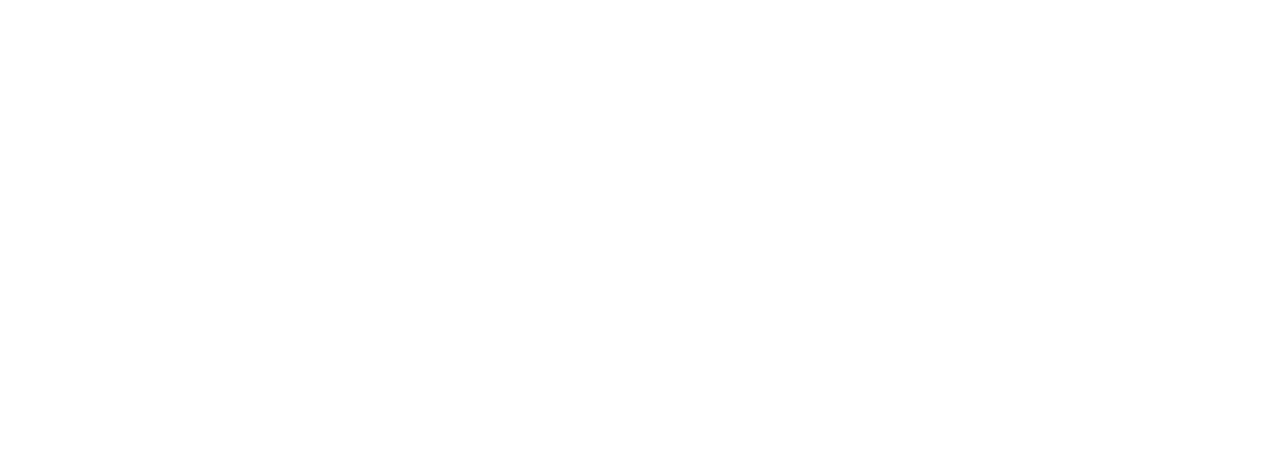
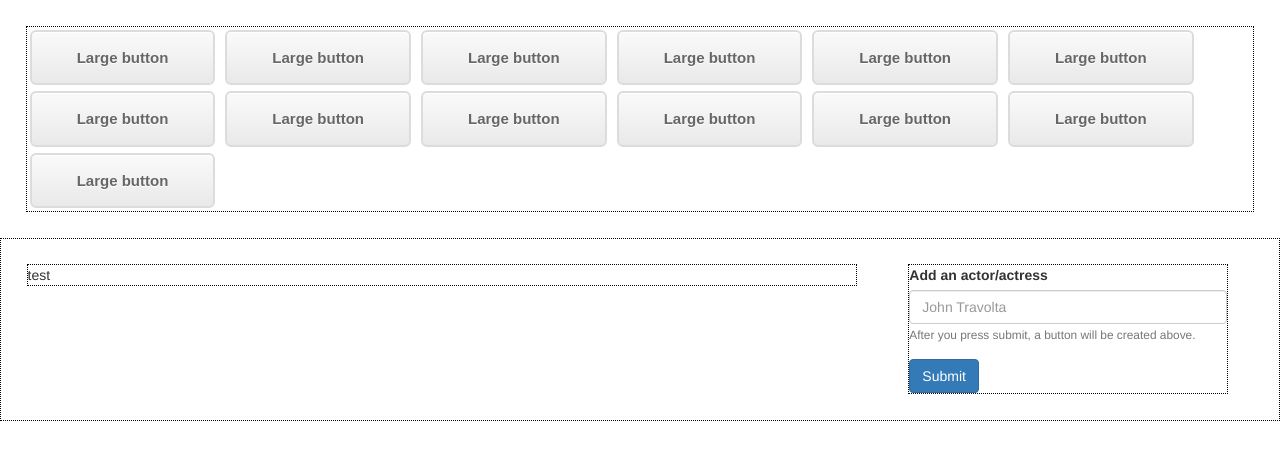
Before and after one commit to djlowes/top-giphy, a plain HTML site: page index.html in a window 1280 px wide. Drawn offline with nearby package versions, Linux system fonts and the light colour scheme.

Commit message:
starter code

```diff
--- /dev/null
+++ b/assets/css/style.css
@@ -0,0 +1,69 @@
+#top-container {
+  border: 1px black dotted;
+  min-height: 20%;
+  margin: 2%;
+}
+
+#wrapper{
+  border: 1px black dotted;
+  width: 100%;
+  height: 100%
+  margin: 2%;
+  overflow: hidden;
+}
+
+#left-container {
+  border: 1px black dotted;
+  width: 65%;
+  float:left;
+  margin: 2%;
+}
+
+#right-container {
+  border: 1px black dotted;
+  float:left;
+  margin: 2%;
+  width: 25%;
+}
+
+.myButton {
+	-moz-box-shadow:inset 0px 1px 0px 0px #ffffff;
+	-webkit-box-shadow:inset 0px 1px 0px 0px #ffffff;
+	box-shadow:inset 0px 1px 0px 0px #ffffff;
+	background:-webkit-gradient(linear, left top, left bottom, color-stop(0.05, #f9f9f9), color-stop(1, #e9e9e9));
+	background:-moz-linear-gradient(top, #f9f9f9 5%, #e9e9e9 100%);
+	background:-webkit-linear-gradient(top, #f9f9f9 5%, #e9e9e9 100%);
+	background:-o-linear-gradient(top, #f9f9f9 5%, #e9e9e9 100%);
+	background:-ms-linear-gradient(top, #f9f9f9 5%, #e9e9e9 100%);
+	background:linear-gradient(to bottom, #f9f9f9 5%, #e9e9e9 100%);
+	filter:progid:DXImageTransform.Microsoft.gradient(startColorstr='#f9f9f9', endColorstr='#e9e9e9',GradientType=0);
+	background-color:#f9f9f9;
+	-moz-border-radius:6px;
+	-webkit-border-radius:6px;
+	border-radius:6px;
+	border:2px solid #dcdcdc;
+	display:inline-block;
+	cursor:pointer;
+	color:#666666;
+	font-family:Arial;
+	font-size:15px;
+	font-weight:bold;
+	padding:15px 45px;
+	text-decoration:none;
+	text-shadow:0px 1px 0px #ffffff;
+  margin: 0.25%;
+}
+.myButton:hover {
+	background:-webkit-gradient(linear, left top, left bottom, color-stop(0.05, #e9e9e9), color-stop(1, #f9f9f9));
+	background:-moz-linear-gradient(top, #e9e9e9 5%, #f9f9f9 100%);
+	background:-webkit-linear-gradient(top, #e9e9e9 5%, #f9f9f9 100%);
+	background:-o-linear-gradient(top, #e9e9e9 5%, #f9f9f9 100%);
+	background:-ms-linear-gradient(top, #e9e9e9 5%, #f9f9f9 100%);
+	background:linear-gradient(to bottom, #e9e9e9 5%, #f9f9f9 100%);
+	filter:progid:DXImageTransform.Microsoft.gradient(startColorstr='#e9e9e9', endColorstr='#f9f9f9',GradientType=0);
+	background-color:#e9e9e9;
+}
+.myButton:active {
+	position:relative;
+	top:1px;
+}
--- /dev/null
+++ b/assets/js/main.js
@@ -0,0 +1,3 @@
+var topics = ["Bruce Willis", "Nicole Kidman", "John Travolta", "Denzel Washington", "Julia Roberts", "Tom Hanks", "Samuel L Jackson", "Scarlett Johansson", "Angelina Jolie", "George Clooney", "Brad Pitt", "Sandra Bullock"]
+var authKey = "k2trtEooeVbLW61C7gpJYzaFTXJhfvzh";
+var queryURLBase = "" + authKey;
--- a/index.html
+++ b/index.html
@@ -1,10 +1,56 @@
 <!DOCTYPE html>
-<html>
+<html lang="en">
   <head>
     <meta charset="utf-8">
-    <title></title>
+    <meta name="viewport" content="width=device-width, initial-scale=1">
+<!-- Styles -->
+      <link rel="stylesheet"
+      href="https://maxcdn.bootstrapcdn.com/bootstrap/3.3.7/css/bootstrap.min.css"
+      integrity="sha384-BVYiiSIFeK1dGmJRAkycuHAHRg32OmUcww7on3RYdg4Va+PmSTsz/K68vbdEjh4u"
+      crossorigin="anonymous">
+      <link rel="stylesheet" href="assets/css/style.css">
+    <title>Get top Gifs</title>
   </head>
   <body>
+    <div id="top-container">
+      <button type="button" class="myButton">Large button</button>
+      <button type="button" class="myButton">Large button</button>
+      <button type="button" class="myButton">Large button</button>
+      <button type="button" class="myButton">Large button</button>
+      <button type="button" class="myButton">Large button</button>
+      <button type="button" class="myButton">Large button</button>
+      <button type="button" class="myButton">Large button</button>
+      <button type="button" class="myButton">Large button</button>
+      <button type="button" class="myButton">Large button</button>
+      <button type="button" class="myButton">Large button</button>
+      <button type="button" class="myButton">Large button</button>
+      <button type="button" class="myButton">Large button</button>
+      <button type="button" class="myButton">Large button</button>
 
+
+
+    </div>
+    <div id="wrapper">
+      <div id="left-container">test</div>
+      <div id="right-container">
+        <div class="form-group">
+          <label>Add an actor/actress</label>
+          <input class="form-control" id="exampleInputEmail1" placeholder="John Travolta">
+          <small class="form-text text-muted">After you press submit, a button will be created above.</small>
+        </div>
+          <button type="submit" class="btn btn-primary">Submit</button>
+      </div>
+    </div>
+
+<!-- Scripts -->
+    <script
+      src="https://code.jquery.com/jquery-3.2.1.min.js"
+      integrity="sha256-hwg4gsxgFZhOsEEamdOYGBf13FyQuiTwlAQgxVSNgt4="
+      crossorigin="anonymous"></script>
+      <script src="https://maxcdn.bootstrapcdn.com/bootstrap/3.3.7/js/bootstrap.min.js"
+      integrity="sha384-Tc5IQib027qvyjSMfHjOMaLkfuWVxZxUPnCJA7l2mCWNIpG9mGCD8wGNIcPD7Txa"
+      crossorigin="anonymous"></script>
+      <script src="assets/js/main.js">
+    </script>
   </body>
 </html>
```
Also changed, not shown: 2 other files.
